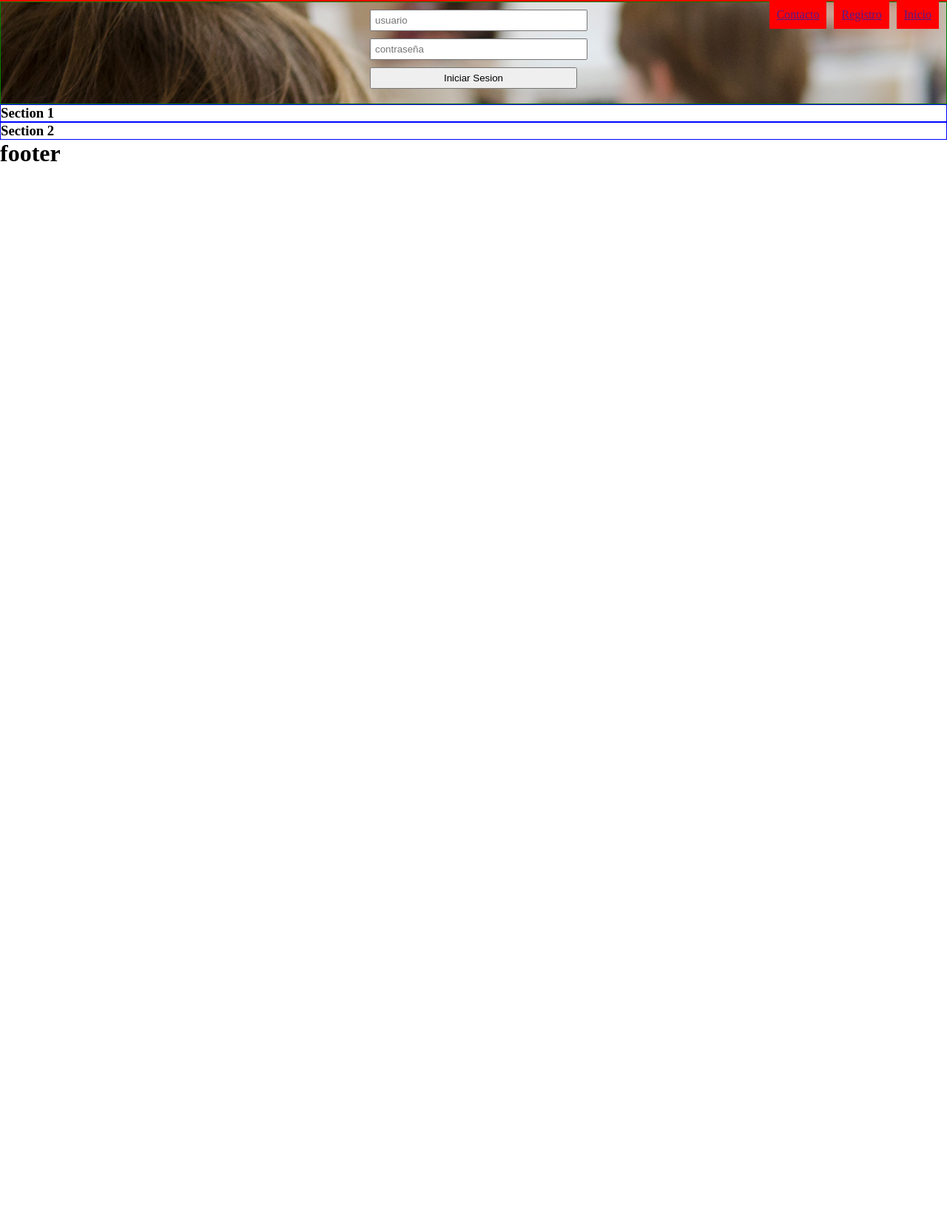
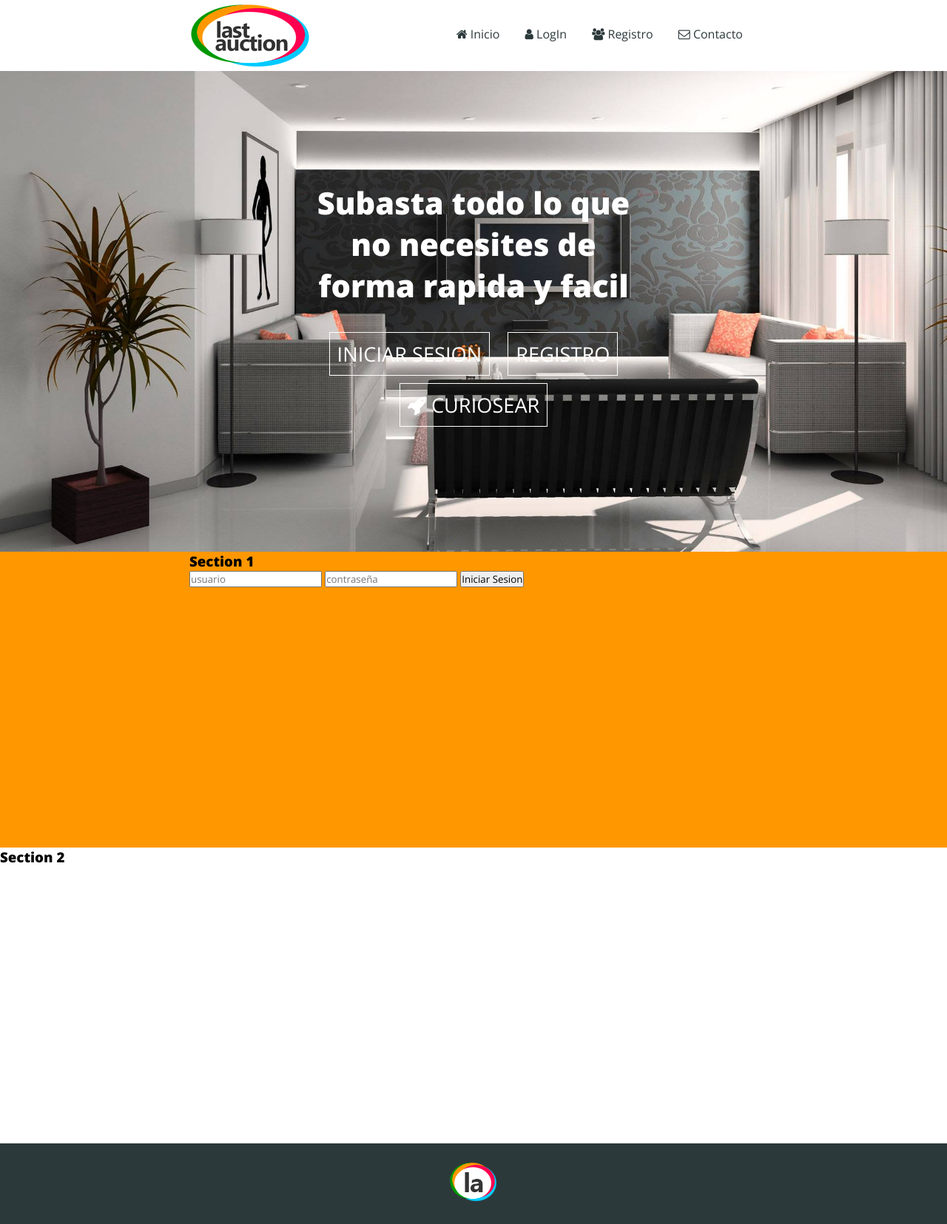
Before and after one commit to pablomario/LastAuction, a PHP site: page / in a window 1280 px wide. Shown: the whole page at 74% size. Before the commit the page ends 218 px from the top, so only its background shows below. Run offline with PHP 8.4, Linux system fonts and the light colour scheme; some libraries are stand-ins or nearby versions.

Commit message:
primer CSS

```diff
--- a/estilo/estilo.css
+++ b/estilo/estilo.css
@@ -1,46 +1,118 @@
+
+@import url(http://fonts.googleapis.com/css?family=Open+Sans:400,800);
+
 *{
 	padding: 0px;
 	margin: 0px;
+	font-family: 'Open Sans', sans-serif;
+}
+
+p{
+	color: #2C393B;
+}
+
+.centrado{
+	width: 60%;
+	margin: 0 auto;
 }
 
 nav{
-	border: 1px solid red;
+	padding-top: 5px;
+	border-bottom: #5f5f5f;
 }
 
-nav li{
-	display: inline-block;
+nav ul {
 	float: right;
+	margin-top: 30px;
+}
+
+nav ul li{
+	display: inline;
 }
 
 nav li a{
-	display: block;
-	background: red;
+	color: #2C393B;
 	padding: 10px;
 	margin-right: 10px;
+	text-decoration: none;
+}
+
+nav li .inicio:hover{
+	border-bottom: 3px solid #019700;
+	color: #019700;
+}
+
+nav li .login:hover{
+	border-bottom: 3px solid #ff9700;
+	color: #ff9700;
+}
+
+nav li .registro:hover{
+	border-bottom: 3px solid #ff0050;
+	color: #ff0050;
+}
+
+nav li .contacto:hover{
+	border-bottom: 3px solid #00c9ff;
+	color: #00c9ff;
 }
 
 header{
-	background: url(../img/ninopc.jpg);
-	border: 1px solid green;
+	background:#272822 url(../img/portada.jpg) center;
+	background-size: cover;
+	height: 650px;
 }
 
 header article{
-	width: 300px;
-	margin: 0 auto;
+	padding: 150px;
+	text-align: center;
 }
 
-header article form{
-	padding: 10px;
+header article h1{
+	font-weight: 800;
+	color: #fff;
+	font-size: 2.6em;
+	margin-bottom: 30px;
 }
 
-header article form input{
-	display: block;
-	width: 100%;
-	padding: 5px;
-	margin-bottom: 10px;
+header article a{
+	padding: 10px;
+	margin: 5px 10px 5px 10px;
+	color: #fff;
+	font-size: 1.7em;
+	text-transform: uppercase;
+	text-decoration: none;
+	border: 1px solid #fff;
+	display: inline-block;
+}
+
+header article .login:hover{
+	border: 1px solid #ff9700;
+	color: #ff9700;
+}
+
+header article .registro:hover{
+	border: 1px solid #ff0050;
+	color: #ff0050;
+}
+
+header article .curiosear:hover{
+	border: 1px solid #00c9ff;
+	color: #00c9ff;
+}
+
+section{
+	min-height: 400px;
+}
+
+.amarillo{
+	background: #ff9700;
 }
 
 
-section{
-	border: 1px solid blue;
+footer{
+	background: #2C393B;
+	color: #fff;
+	text-align: center;
+	padding: 20px;
 }
--- a/index.html
+++ b/index.html
@@ -2,31 +2,48 @@
 <html>
 	<head>
 		<meta charset="UTF-8">
-		<title>lastauction</title>
+		<link rel="icon" href="img/favicon.png" type="image/x-icon">
+		<title>last auction</title>
 		<link rel="stylesheet" type="text/css" href="estilo/estilo.css">
+		<link href="//maxcdn.bootstrapcdn.com/font-awesome/4.2.0/css/font-awesome.min.css" rel="stylesheet">
 	</head>
 	<body>
 
 		<nav>
-			<li><a href="">Inicio</a></li>
-			<li><a href="">Registro</a></li>
-			<li><a href="">Contacto</a></li>
+			<div class="centrado">
+				<img src="img/logo.png">
+				<ul>
+					<li><a href="" class="inicio"><i class="fa fa-home "></i>  Inicio</a></li>
+					<li><a href="" class="login"><i class="fa fa-user "></i>  LogIn</a></li>
+					<li><a href="" class="registro"><i class="fa fa-users "></i> Registro</a></li>
+					<li><a href="" class="contacto"><i class="fa fa-envelope-o "></i> Contacto</a></li>
+				</ul>
+
+			</div>
 		</nav>
 
 		<header>
-			<article>
-				<form>
-					<input type="text" name="usuario" id="usuario" placeholder="usuario" />
-					<input type="password" name="password" id="password" placeholder="contraseña" />
-					<input type="submit" name="enviar" value="Iniciar Sesion" />
-				</form>
-			</article>
+			<div class="centrado">
+				<article>
+					<h1> Subasta todo lo que no necesites de forma rapida y facil </h1>
+					<a href="" class="login">Iniciar Sesion</a>
+					<a href="" class="registro">Registro</a>
+					<a href="" class="curiosear"><i class="fa fa-rocket "></i> Curiosear</a>
+				</article>
+			</div>
 		</header>
 
-		<section>
-			<article>
-				<h1> Section 1 </h1>
-			</article>
+		<section class="amarillo">
+			<div class="centrado">
+				<article>
+					<h1> Section 1 </h1>
+					<form>
+						<input type="text" name="usuario" id="usuario" placeholder="usuario" />
+						<input type="password" name="password" id="password" placeholder="contraseña" />
+						<input type="submit" name="enviar" value="Iniciar Sesion" />
+					</form>
+				</article>
+			</div>
 		</section>
 
 		<section>
@@ -36,8 +53,11 @@
 		</section>
 
 		<footer>
-			<h1> footer </h1>
-
+			<div class="centrado">
+				<article>
+					<img src="img/favicon.png">
+				</article>
+			</div>
 		</footer>
 
 
```
Also changed, not shown: img/favicon.png (added), img/logo.png (added), img/ninopc.jpg (deleted), img/portada.jpg (added), 1 other file.
